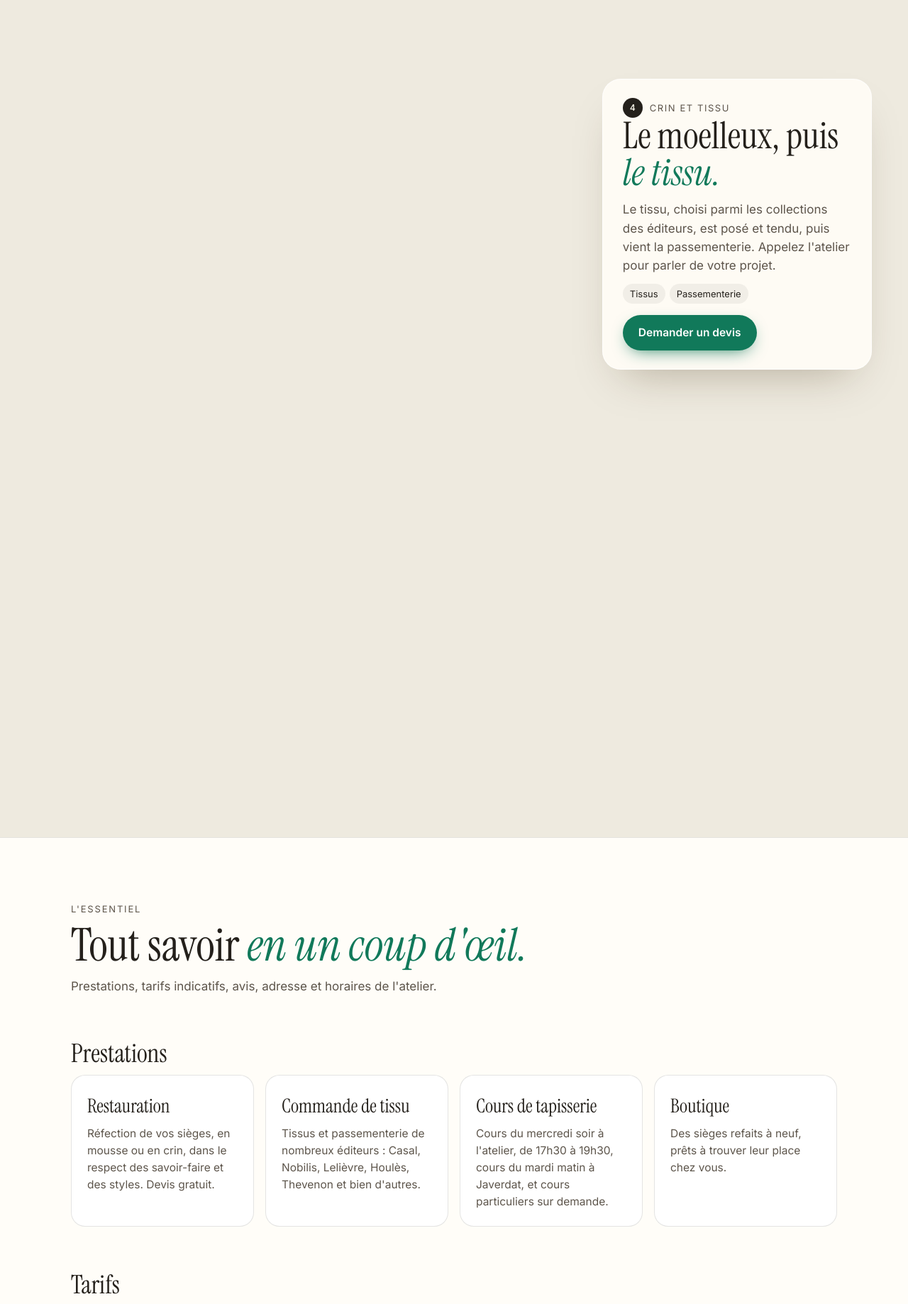
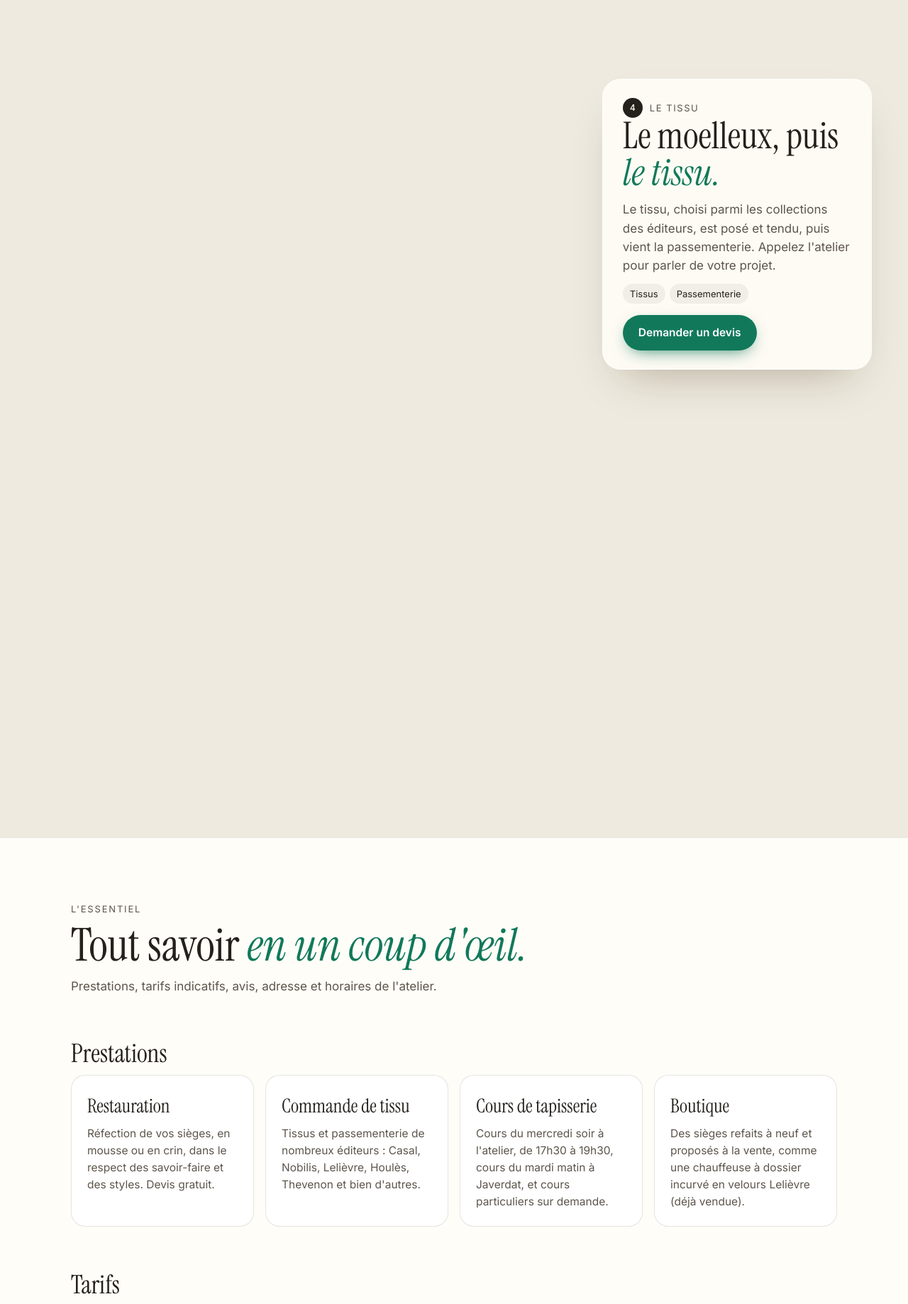
Before and after one commit to nunodvl17-pixel/demo-la-mere-lachaise, a plain HTML site: page index.html in a window 1280 px wide. Shown: the part 4580-6418 px from the top of the page at 71% size. Drawn offline with Linux system fonts and the light colour scheme.

Commit message:
Corrections Correcteur

```diff
--- a/index.html
+++ b/index.html
@@ -241,7 +241,7 @@ footer{padding:28px 16px 60px;text-align:center;font-size:13.5px;color:var(--ink
 
   <section class="ch right" id="fini" style="--h:160">
     <div class="stick"><div class="panel">
-      <p class="step"><b>4</b>Crin et tissu</p>
+      <p class="step"><b>4</b>Le tissu</p>
       <h2>Le moelleux, puis <em>le tissu.</em></h2>
       <p>Le tissu, choisi parmi les collections des éditeurs, est posé et tendu, puis vient la passementerie. Appelez l'atelier pour parler de votre projet.</p>
       <span class="mat">Tissus</span><span class="mat">Passementerie</span>
@@ -262,7 +262,7 @@ footer{padding:28px 16px 60px;text-align:center;font-size:13.5px;color:var(--ink
         <div class="card"><h3>Restauration</h3><p>Réfection de vos sièges, en mousse ou en crin, dans le respect des savoir-faire et des styles. Devis gratuit.</p></div>
         <div class="card"><h3>Commande de tissu</h3><p>Tissus et passementerie de nombreux éditeurs&nbsp;: Casal, Nobilis, Lelièvre, Houlès, Thevenon et bien d'autres.</p></div>
         <div class="card"><h3>Cours de tapisserie</h3><p>Cours du mercredi soir à l'atelier, de 17h30 à 19h30, cours du mardi matin à Javerdat, et cours particuliers sur demande.</p></div>
-        <div class="card"><h3>Boutique</h3><p>Des sièges refaits à neuf, prêts à trouver leur place chez vous.</p></div>
+        <div class="card"><h3>Boutique</h3><p>Des sièges refaits à neuf et proposés à la vente, comme une chauffeuse à dossier incurvé en velours Lelièvre (déjà vendue).</p></div>
       </div>
     </div>
 
@@ -302,6 +302,7 @@ footer{padding:28px 16px 60px;text-align:center;font-size:13.5px;color:var(--ink
             <tr data-d="6"><th scope="row">Samedi</th><td>Fermé</td></tr>
             <tr data-d="0"><th scope="row">Dimanche</th><td>Fermé</td></tr>
           </table>
+          <p class="note" style="margin-top:10px">L'atelier peut être fermé pendant les livraisons et les cours&nbsp;: un appel avant de passer.</p>
         </div>
       </div>
     </div>
```
